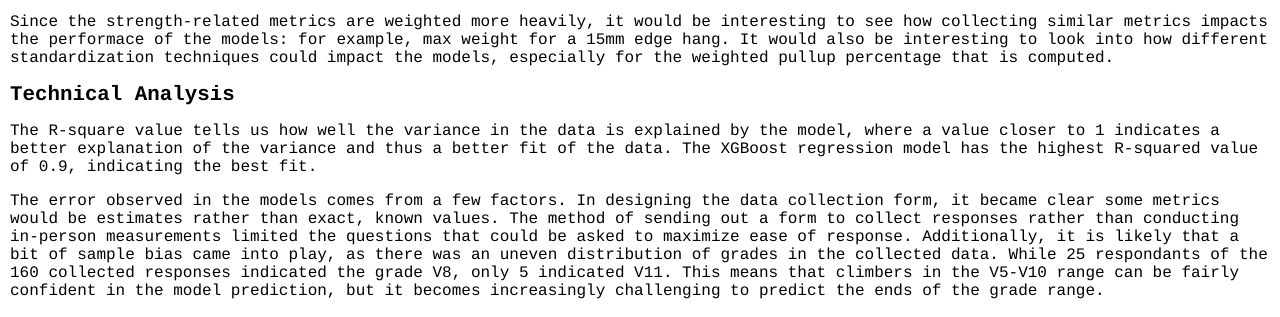
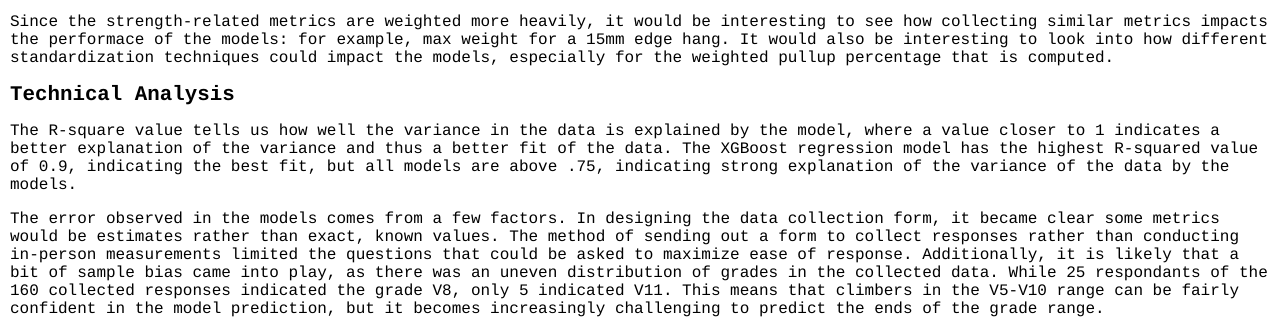
Before and after one commit to jessietaubert/climbing_ml, a Flask app: page /analysis in a window 1280 px wide. Shown: the part 349-666 px from the top of the page. Run offline with Flask 3, Linux system fonts and the light colour scheme; parts of the project's set-up code (start-up, migrations or seed data) failed here and were passed over.

Commit message:
update technical analysis

```diff
--- a/templates/analysis.html
+++ b/templates/analysis.html
@@ -32,7 +32,7 @@
             </p>
             <h1 class = "analysis-header">Technical Analysis</h1>
             <p>
-                The R-square value tells us how well the variance in the data is explained by the model, where a value closer to 1 indicates a better explanation of the variance and thus a better fit of the data. The XGBoost regression model has the highest R-squared value of 0.9, indicating the best fit.
+                The R-square value tells us how well the variance in the data is explained by the model, where a value closer to 1 indicates a better explanation of the variance and thus a better fit of the data. The XGBoost regression model has the highest R-squared value of 0.9, indicating the best fit, but all models are above .75, indicating strong explanation of the variance of the data by the models.
             </p>
             <p>
                 The error observed in the models comes from a few factors. In designing the data collection form, it became clear some metrics would be estimates rather than exact, known values. The method of sending out a form to collect responses rather than conducting in-person measurements limited the questions that could be asked to maximize ease of response. Additionally, it is likely that a bit of sample bias came into play,
```
